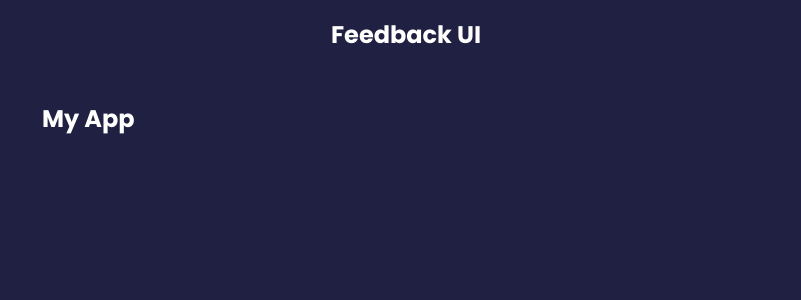
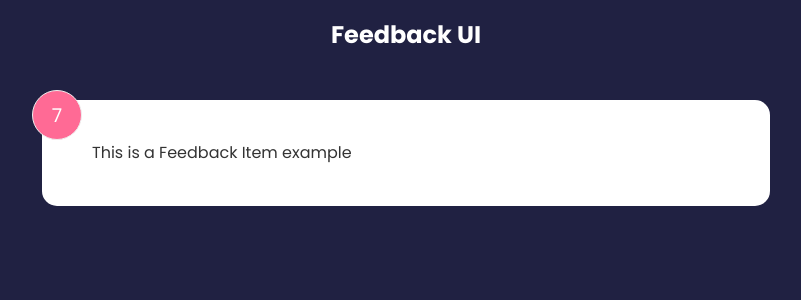
Before and after one commit to helios63/feedback-app, a React (Create React App) app: page / in a window 1280 px wide. Shown: the top 300 px of the page, without its empty margins (234-1035 px from the left). Built offline with nearby package versions, Linux system fonts and the light colour scheme.

Commit message:
ADDED: 2 useStates for FeedbackItem

```diff
--- a/src/App.js
+++ b/src/App.js
@@ -1,11 +1,12 @@
 import Header from "./components/Header"
+import FeedbackItem from "./components/FeedbackItem"
 
 function App () {
     return (
         <>
         <Header text={'Feedback UI'} />
         <div className="container">
-            <h2>My App</h2>
+            <FeedbackItem/>
         </div>
         </>
     )
--- a/src/components/FeedbackItem.jsx
+++ b/src/components/FeedbackItem.jsx
@@ -1,10 +1,14 @@
+import { useState } from "react"
+
 function FeedbackItem() {
+
+    const [rating, setRating] = useState(7)
+    const [text, setText] = useState('This is a Feedback Item example')
+
     return (
         <div className="card">
-            <div className="num-display">10</div>
-            <div className="text-display">
-                This is a text example
-            </div>
+            <div className="num-display">{rating}</div>
+            <div className="text-display">{text}</div>
         </div>
     )
 }
```
